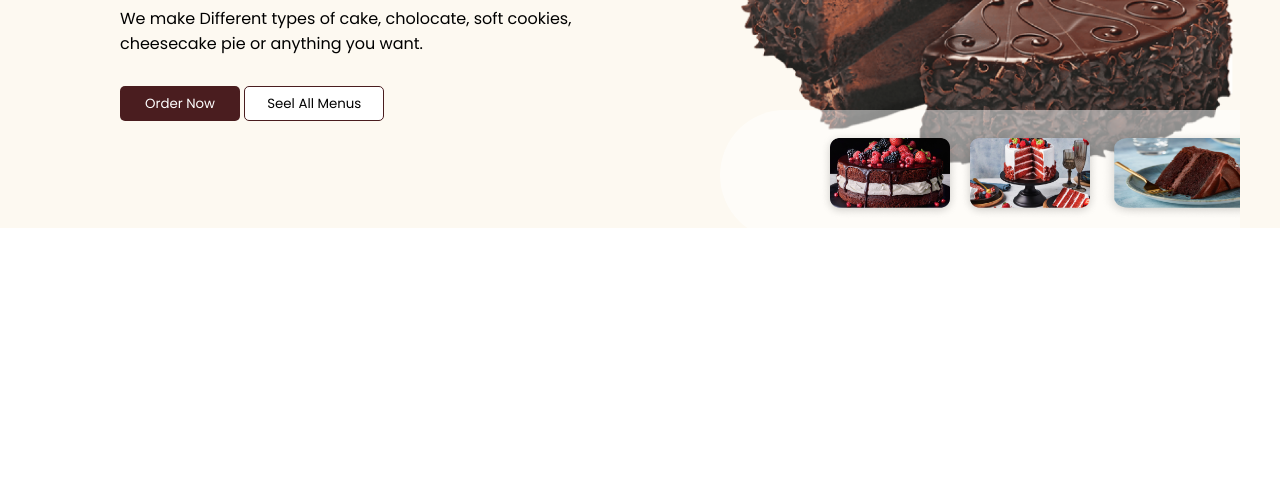
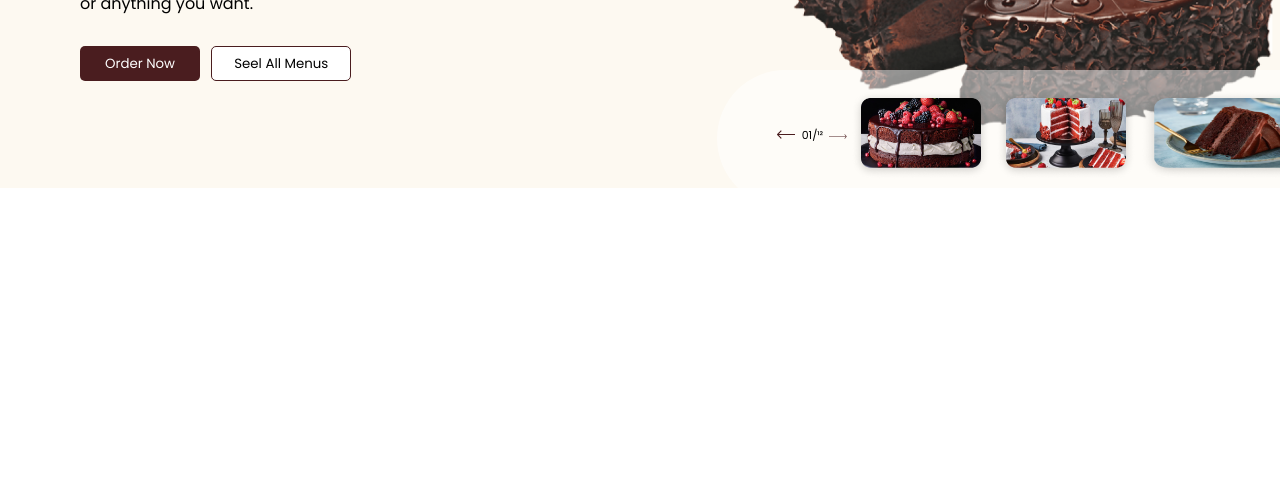
Before and after one commit to andersantos93/chocobrat-bakery-website, a plain HTML site: page index.html in a window 1280 px wide. Shown: the part 308-800 px from the top of the page. Drawn offline with Linux system fonts and the light colour scheme.

Commit message:
Add carousel counter on carousel cakes content

```diff
--- a/index.html
+++ b/index.html
@@ -75,9 +75,16 @@
         <div class="cakes">
           <div class="main-cake"><img src="./images/chocolate-cake.png" /></div>
           <div class="carousel-cake">
-            <img src="./images/carousel-1.png" />
-            <img src="./images/carousel-2.png" />
-            <img src="./images/carousel-3.png" />
+            <div class="carousel-counter">
+              <img src="./images/less-than.png" />
+              <span>01/¹²</span>
+              <img src="./images/more-than.png" />
+            </div>
+            <div class="carousel-cake-images">
+              <img src="./images/carousel-1.png" />
+              <img src="./images/carousel-2.png" />
+              <img src="./images/carousel-3.png" />
+            </div>
           </div>
         </div>
       </div>
--- a/style.css
+++ b/style.css
@@ -12,7 +12,6 @@ main {
 #presentation {
   display: grid;
   gap: 20px;
-  margin: 40px;
   grid-template-areas: "introduction introduction cakes cakes";
 }
 
@@ -45,9 +44,10 @@ main {
 
 .introduction-btn button:last-child {
   width: 140px;
+  margin-left: 7px;
   background-color: #fff;
+  border: 1px solid #4a1d1f;
   color: #000;
-  border: 1px solid #4a1d1f;
 }
 
 .cakes {
@@ -55,19 +55,18 @@ main {
   display: grid;
 }
 
-.cakes .main-cake {
+.main-cake {
   position: relative;
 }
 
-.cakes .main-cake img {
+.main-cake img {
   width: 500px;
 }
 
-.cakes .carousel-cake {
-  /* background-color: red; */
+.carousel-cake {
   background-color: rgba(255, 255, 255, 0.5);
   position: absolute;
-  padding: 20px 0px 20px 100px;
+  padding: 20px 0px 20px 60px;
   margin-top: 300px;
   border-top-left-radius: 70px;
   border-bottom-left-radius: 70px;
@@ -75,7 +74,26 @@ main {
   justify-self: end;
 }
 
-.cakes .carousel-cake img {
+.carousel-counter img {
+  width: 18px;
+  margin-right: 15px;
+  margin-top: 40px;
+}
+
+.carousel-counter span {
+  font-size: 11px;
+}
+
+.carousel-counter img:first-child {
+  margin-right: 2px;
+}
+
+.carousel-counter img:last-child {
+  margin-left: 2px;
+  margin-right: 4px;
+}
+
+.carousel-cake-images img {
   width: 140px;
   height: 90px;
 }
```
Also changed, not shown: images/less-than.png (added), images/more-than.png (added).
